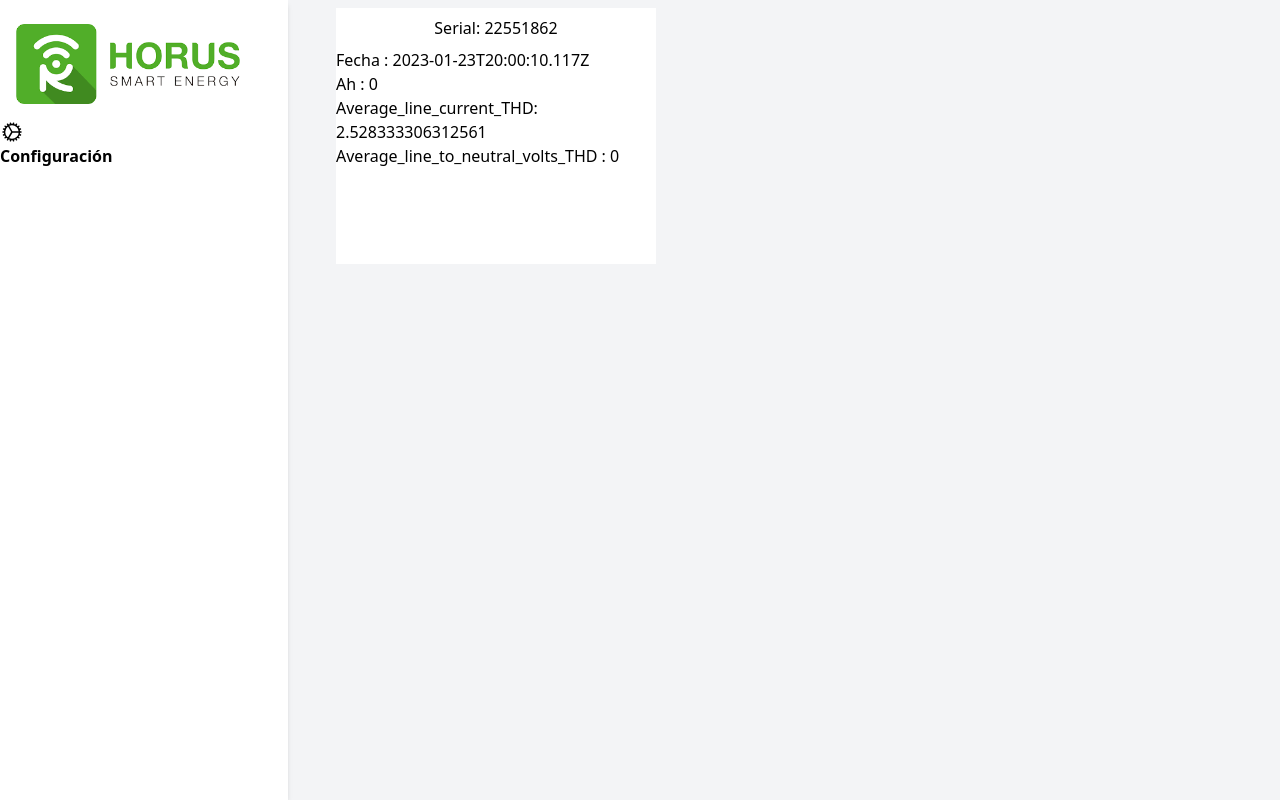
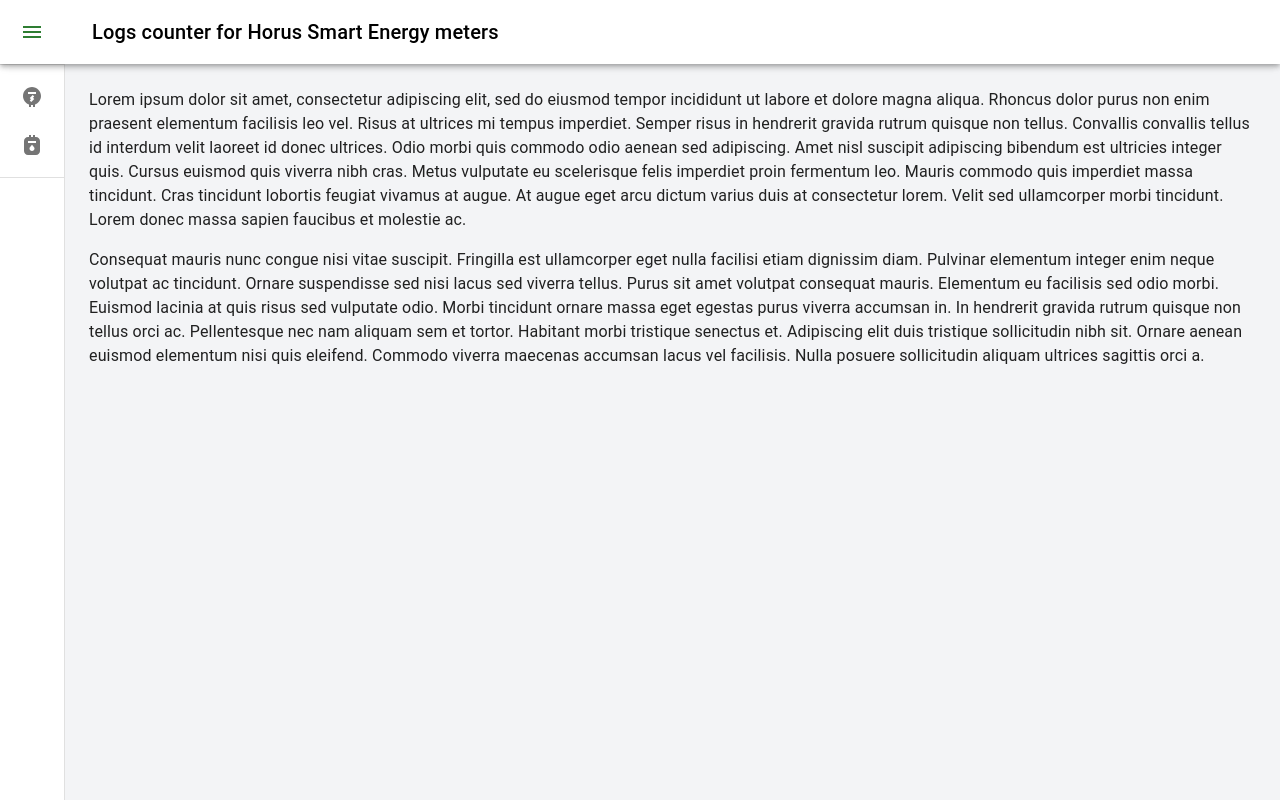
Before and after one commit to RaulCarbono/medidor, a React (Vite) app: page / in a window 1280 px wide. Built offline with nearby package versions, Linux system fonts and the light colour scheme.

Commit message:
add sideBar MUI

```diff
--- a/package.json
+++ b/package.json
@@ -11,7 +11,10 @@
   "dependencies": {
     "@emotion/react": "^11.10.5",
     "@emotion/styled": "^11.10.5",
-    "@mui/material": "^5.11.5",
+    "@mui/icons-material": "^5.11.0",
+    "@mui/material": "^5.11.6",
+    "install": "^0.13.0",
+    "npm": "^9.3.1",
     "react": "^18.2.0",
     "react-dom": "^18.2.0",
     "sass": "^1.57.1"
--- a/src/App.jsx
+++ b/src/App.jsx
@@ -2,11 +2,12 @@
 import Principal from "./components/Principal";
 import Sidebar from "./components/Sidebar";
 import Cards from "./components/Cards";
+import SideBar from "./components/newCom/sideBar"
 
 function App() {
   return (
     <>
-      <Principal />
+      <SideBar />
     </>
   );
 }
--- /dev/null
+++ b/src/components/newCom/sideBar.jsx
@@ -0,0 +1,222 @@
+import * as React from "react";
+import { styled, useTheme } from "@mui/material/styles";
+import Box from "@mui/material/Box";
+import MuiDrawer from "@mui/material/Drawer";
+import MuiAppBar from "@mui/material/AppBar";
+import Toolbar from "@mui/material/Toolbar";
+import List from "@mui/material/List";
+import CssBaseline from "@mui/material/CssBaseline";
+import Typography from "@mui/material/Typography";
+import Divider from "@mui/material/Divider";
+import IconButton from "@mui/material/IconButton";
+import MenuIcon from "@mui/icons-material/Menu";
+import ChevronLeftIcon from "@mui/icons-material/ChevronLeft";
+import ChevronRightIcon from "@mui/icons-material/ChevronRight";
+import ListItem from "@mui/material/ListItem";
+import ListItemButton from "@mui/material/ListItemButton";
+import ListItemIcon from "@mui/material/ListItemIcon";
+import ListItemText from "@mui/material/ListItemText";
+import InboxIcon from "@mui/icons-material/MoveToInbox";
+import MailIcon from "@mui/icons-material/Mail";
+import ElectricMeterIcon from "@mui/icons-material/ElectricMeter";
+import GasMeterIcon from "@mui/icons-material/GasMeter";
+
+const drawerWidth = 240;
+
+const openedMixin = (theme) => ({
+  width: drawerWidth,
+  transition: theme.transitions.create("width", {
+    easing: theme.transitions.easing.sharp,
+    duration: theme.transitions.duration.enteringScreen,
+  }),
+  overflowX: "hidden",
+});
+
+const closedMixin = (theme) => ({
+  transition: theme.transitions.create("width", {
+    easing: theme.transitions.easing.sharp,
+    duration: theme.transitions.duration.leavingScreen,
+  }),
+  overflowX: "hidden",
+  width: `calc(${theme.spacing(7)} + 1px)`,
+  [theme.breakpoints.up("sm")]: {
+    width: `calc(${theme.spacing(8)} + 1px)`,
+  },
+});
+
+const DrawerHeader = styled("div")(({ theme }) => ({
+  display: "flex",
+  alignItems: "center",
+  justifyContent: "flex-end",
+  padding: theme.spacing(0, 1),
+  // necessary for content to be below app bar
+  ...theme.mixins.toolbar,
+}));
+
+const AppBar = styled(MuiAppBar, {
+  shouldForwardProp: (prop) => prop !== "open",
+})(({ theme, open }) => ({
+  zIndex: theme.zIndex.drawer + 1,
+  transition: theme.transitions.create(["width", "margin"], {
+    easing: theme.transitions.easing.sharp,
+    duration: theme.transitions.duration.leavingScreen,
+  }),
+  ...(open && {
+    marginLeft: drawerWidth,
+    width: `calc(100% - ${drawerWidth}px)`,
+    transition: theme.transitions.create(["width", "margin"], {
+      easing: theme.transitions.easing.sharp,
+      duration: theme.transitions.duration.enteringScreen,
+    }),
+  }),
+}));
+
+const Drawer = styled(MuiDrawer, {
+  shouldForwardProp: (prop) => prop !== "open",
+})(({ theme, open }) => ({
+  width: drawerWidth,
+  flexShrink: 0,
+  whiteSpace: "nowrap",
+  boxSizing: "border-box",
+  ...(open && {
+    ...openedMixin(theme),
+    "& .MuiDrawer-paper": openedMixin(theme),
+  }),
+  ...(!open && {
+    ...closedMixin(theme),
+    "& .MuiDrawer-paper": closedMixin(theme),
+  }),
+}));
+
+export default function MiniDrawer() {
+  const theme = useTheme();
+  const [open, setOpen] = React.useState(false);
+
+  const handleDrawerOpen = () => {
+    setOpen(true);
+  };
+
+  const handleDrawerClose = () => {
+    setOpen(false);
+  };
+
+  return (
+    <Box sx={{ display: "flex" }}>
+      <CssBaseline />
+      <AppBar position="fixed" open={open} sx={{ backgroundColor: "white" }}>
+        <Toolbar>
+          <IconButton
+            color="success"
+            aria-label="open drawer"
+            onClick={handleDrawerOpen}
+            edge="start"
+            sx={{
+              marginRight: 5,
+              ...(open && { display: "none" }),
+            }}
+          >
+            <MenuIcon />
+          </IconButton>
+          <Typography variant="h6" noWrap component="div" color="black">
+            Logs counter for Horus Smart Energy meters
+          </Typography>
+        </Toolbar>
+      </AppBar>
+      <div onMouseOverCapture={handleDrawerOpen} onMouseLeave={handleDrawerClose} >
+        <Drawer variant="permanent" open={open}>
+          <DrawerHeader>
+            {/* <IconButton onClick={handleDrawerClose}>
+              {theme.direction === "rtl" ? (
+                <ChevronRightIcon />
+              ) : (
+                <ChevronLeftIcon color="success" />
+              )}
+            </IconButton> */}
+          </DrawerHeader>
+          <Divider />
+          <List>
+            {["Medidor Electrico", "Medidor de Gas"].map((text, index) => (
+              <ListItem key={text} disablePadding sx={{ display: "block" }}>
+                <ListItemButton
+                  sx={{
+                    minHeight: 48,
+                    justifyContent: open ? "initial" : "center",
+                    px: 2.5,
+                  }}
+                >
+                  <ListItemIcon
+                    sx={{
+                      minWidth: 0,
+                      mr: open ? 3 : "auto",
+                      justifyContent: "center",
+                    }}
+                  >
+                    {index % 2 === 0 ? <ElectricMeterIcon /> : <GasMeterIcon />}
+                  </ListItemIcon>
+                  <ListItemText primary={text} sx={{ opacity: open ? 1 : 0 }} />
+                </ListItemButton>
+              </ListItem>
+            ))}
+          </List>
+          <Divider />
+          {/* <List>
+          {['All mail', 'Trash', 'Spam'].map((text, index) => (
+            <ListItem key={text} disablePadding sx={{ display: 'block' }}>
+              <ListItemButton
+                sx={{
+                  minHeight: 48,
+                  justifyContent: open ? 'initial' : 'center',
+                  px: 2.5,
+                }}
+              >
+                <ListItemIcon
+                  sx={{
+                    minWidth: 0,
+                    mr: open ? 3 : 'auto',
+                    justifyContent: 'center',
+                  }}
+                >
+                  {index % 2 === 0 ? <InboxIcon /> : <MailIcon />}
+                </ListItemIcon>
+                <ListItemText primary={text} sx={{ opacity: open ? 1 : 0 }} />
+              </ListItemButton>
+            </ListItem>
+          ))}
+        </List> */}
+        </Drawer>
+      </div>
+      <Box component="main" sx={{ flexGrow: 1, p: 3 }}>
+        <DrawerHeader />
+        <Typography paragraph>
+          Lorem ipsum dolor sit amet, consectetur adipiscing elit, sed do
+          eiusmod tempor incididunt ut labore et dolore magna aliqua. Rhoncus
+          dolor purus non enim praesent elementum facilisis leo vel. Risus at
+          ultrices mi tempus imperdiet. Semper risus in hendrerit gravida rutrum
+          quisque non tellus. Convallis convallis tellus id interdum velit
+          laoreet id donec ultrices. Odio morbi quis commodo odio aenean sed
+          adipiscing. Amet nisl suscipit adipiscing bibendum est ultricies
+          integer quis. Cursus euismod quis viverra nibh cras. Metus vulputate
+          eu scelerisque felis imperdiet proin fermentum leo. Mauris commodo
+          quis imperdiet massa tincidunt. Cras tincidunt lobortis feugiat
+          vivamus at augue. At augue eget arcu dictum varius duis at consectetur
+          lorem. Velit sed ullamcorper morbi tincidunt. Lorem donec massa sapien
+          faucibus et molestie ac.
+        </Typography>
+        <Typography paragraph>
+          Consequat mauris nunc congue nisi vitae suscipit. Fringilla est
+          ullamcorper eget nulla facilisi etiam dignissim diam. Pulvinar
+          elementum integer enim neque volutpat ac tincidunt. Ornare suspendisse
+          sed nisi lacus sed viverra tellus. Purus sit amet volutpat consequat
+          mauris. Elementum eu facilisis sed odio morbi. Euismod lacinia at quis
+          risus sed vulputate odio. Morbi tincidunt ornare massa eget egestas
+          purus viverra accumsan in. In hendrerit gravida rutrum quisque non
+          tellus orci ac. Pellentesque nec nam aliquam sem et tortor. Habitant
+          morbi tristique senectus et. Adipiscing elit duis tristique
+          sollicitudin nibh sit. Ornare aenean euismod elementum nisi quis
+          eleifend. Commodo viverra maecenas accumsan lacus vel facilisis. Nulla
+          posuere sollicitudin aliquam ultrices sagittis orci a.
+        </Typography>
+      </Box>
+    </Box>
+  );
+}
```
Also changed, not shown: 1 other file (tests, documents, lock files or other folders).
